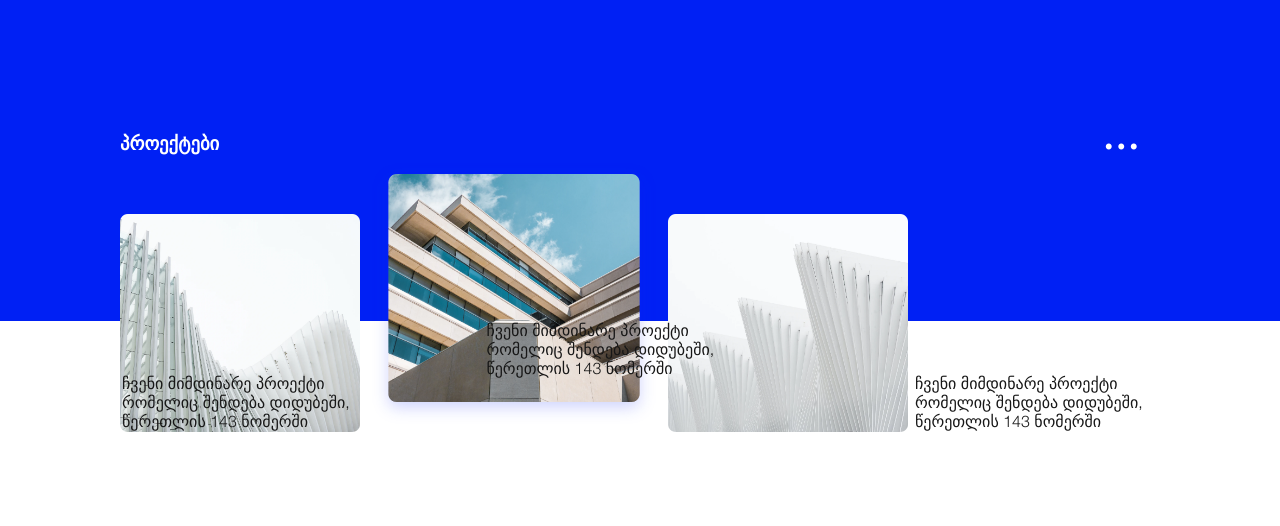
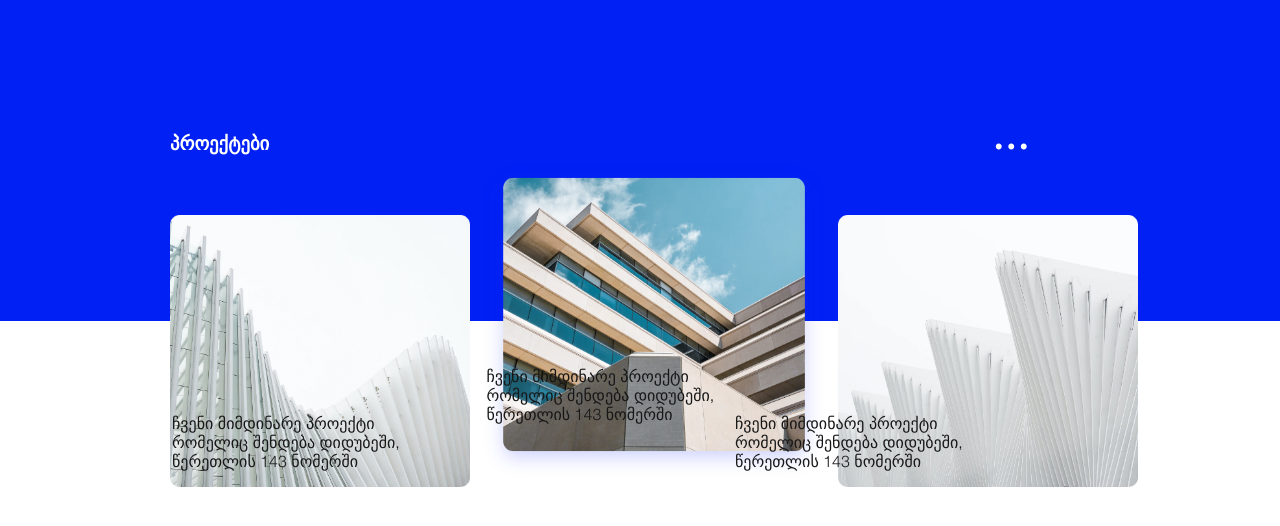
Before and after one commit to Giorgibug/curly-octo-guacamole, a plain HTML site: page index.html in a window 1280 px wide. Shown: the part 78-604 px from the top of the page. Drawn offline with Linux system fonts and the light colour scheme; files whose address does not match are found by name.

Commit message:
fix
Fixed px's for bigger screen.

```diff
--- a/index.html
+++ b/index.html
@@ -25,9 +25,12 @@
         <div class="relative">
             <h3>პროექტები</h3>
             <div class="inline">
-                <img class="middle" src="img/18.png" alt="didube project">
+                <!-- <img class="middle" src="img/18.png" alt="didube project">
                 <img class="high" src="img/19.png" alt="didube project">
-                <img class="middle" src="img/20.png" alt="didube project">
+                <img class="middle" src="img/20.png" alt="didube project"> -->
+                <div><img class="middle" src="img/18.png" alt="didube project"></div>
+                <div><img class="high" src="img/19.png" alt="didube project"></div>
+                <div><img class="middle" src="img/20.png" alt="didube project"></div>
             </div>
             <div class="dot">...</div>
             <div id="left">ჩვენი მიმდინარე პროექტი რომელიც შენდება დიდუბეში, წერეთლის 143 ნომერში</div>
--- a/styles/style.css
+++ b/styles/style.css
@@ -43,15 +43,10 @@ nav li{
 }
 
 /* div */
-
-/* section{
-    background-color: #0020F4;
-    height: 308px;
-    width: 100%;
-} */
 h3{
     color: #FFFFFF;
     font-family: 'HelveticaNeue-bold';
+    margin-left: 50px;
 }
 .relative{
     position: relative;
@@ -62,22 +57,22 @@ h3{
 }
 
 .middle{
-    width: 240px;
+    width: 300px;
 }
 .high{
-    width: 300px;
+    width: 360px;
 }
 .dot{
     position: absolute;
     top: 90px;
-    right: 140px;
+    right: 250px;
     font-size: 50px;
     color: #FFFFFF;
 }
 #left{
     position: absolute;
-    bottom: -110px;
-    left: 122px;
+    bottom: -150px;
+    left: 172px;
     display: block;
     width: 245px;
     color: #171717;
@@ -85,8 +80,8 @@ h3{
 }
 #right{
     position: absolute;
-    bottom: -110px;
-    right: 120px;
+    bottom: -150px;
+    right: 300px;
     display: block;
     width: 245px;
     color: #171717;
@@ -94,7 +89,7 @@ h3{
 }
 #center {
     position: absolute;
-    top: 100%;
+    top: 115%;
     left: 38%;
     width: 245px;
     display: block;
@@ -104,18 +99,9 @@ h3{
 .opacity{
     opacity: 0.3;
 }
-/* .rel{
-    background-color: #0020F4;
-    margin-top: 91px;
-    position: relative;
+.relative .inline, div, img{
+    display: inline-block;
 }
-#small{
-    position: absolute;
-    max-width: 707px;
-    height: 528px;
-    left: 240px;
+.inline{
+    margin-left: 50px;
 }
-#square{
-    right: 0;
-    position: absolute;
-} */
```
